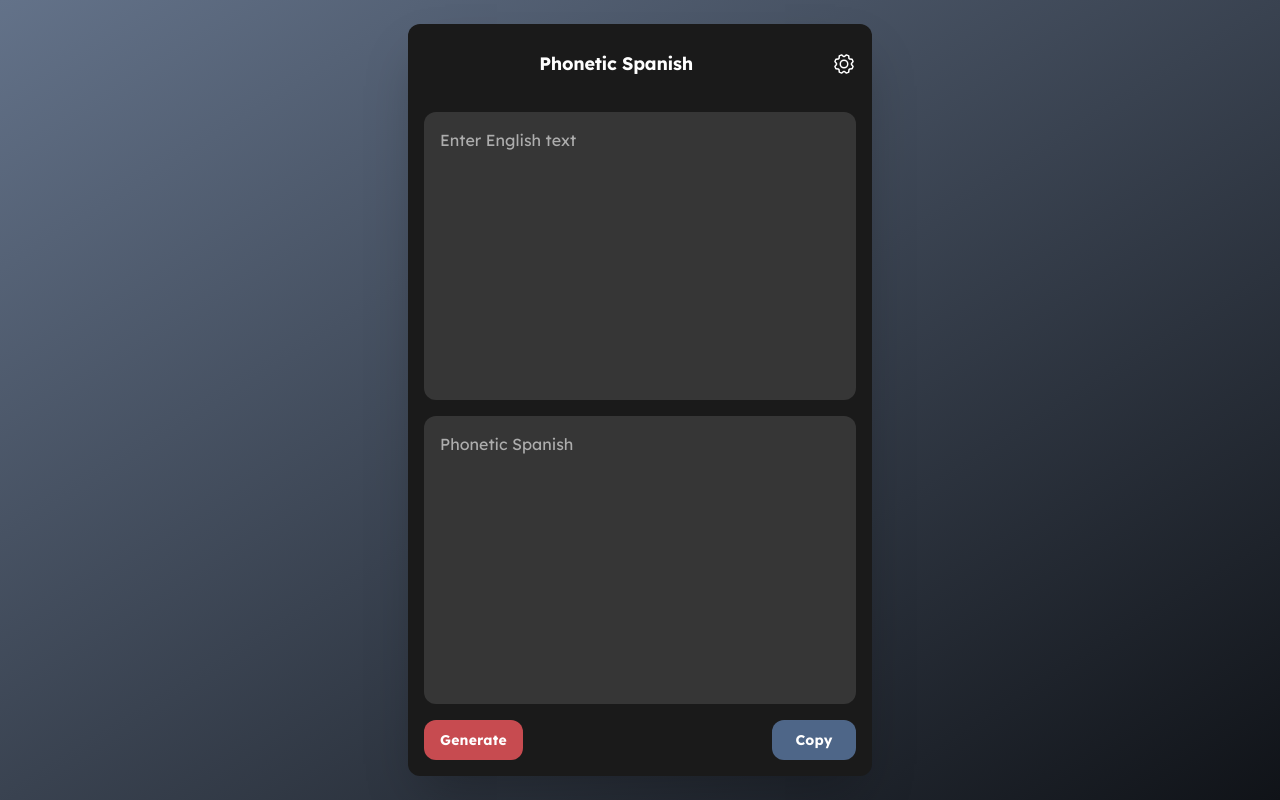
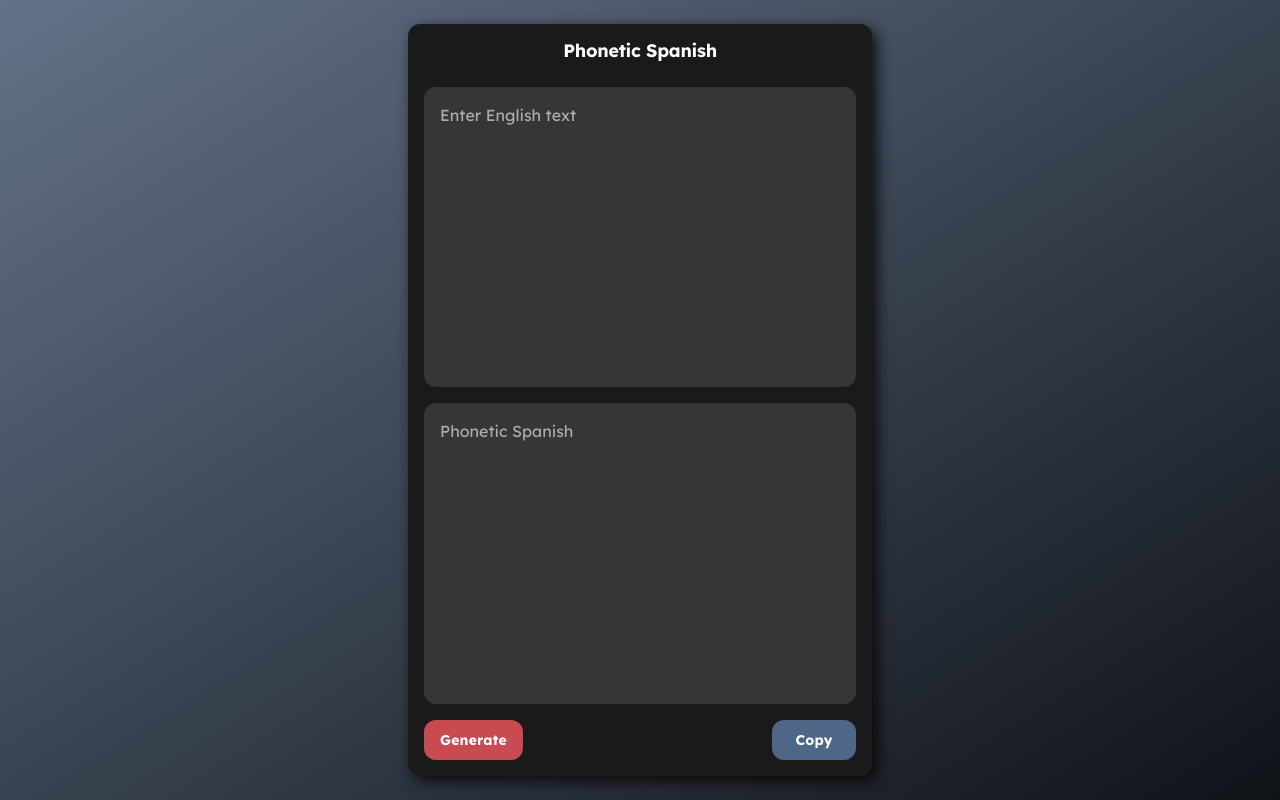
Before and after one commit to moises-at/phonetic-app, a Flask app: page / in a window 1280 px wide. Run offline with Flask 3, Linux system fonts and the light colour scheme; some libraries are stand-ins or nearby versions.

Commit message:
corregida la sombra y el titulo alineado, solo falta el scroll

```diff
--- a/templates/index.html
+++ b/templates/index.html
@@ -21,26 +21,15 @@
       style="font-family: Lexend, 'Noto Sans', sans-serif"
     >
       <div class="w-full max-w-lg mx-auto p-6 flex flex-col flex-grow gap-4">
-        <div class="bg-[#1a1a1a] rounded-xl shadow-2xl flex flex-col flex-grow">
-          <div class="flex items-center p-4 pb-2 justify-between">
+        <div
+          class="bg-[#1a1a1a] rounded-xl shadow-[5px_5px_15px_rgba(0,0,0,0.8)] flex flex-col flex-grow"
+        >
+          <div class="flex items-center p-4 pb-2">
             <h2
               class="text-white text-lg font-bold leading-tight tracking-[-0.015em] flex-1 text-center"
             >
               Phonetic Spanish
             </h2>
-            <div class="flex w-12 items-center justify-end">
-              <button
-                class="flex max-w-[480px] cursor-pointer items-center justify-center overflow-hidden rounded-xl h-12 bg-transparent text-white gap-2 text-base font-bold leading-normal tracking-[0.015em] min-w-0 p-0"
-              >
-                <div
-                  id="gearIconContainer"
-                  class="text-white"
-                  data-icon="Gear"
-                  data-size="24px"
-                  data-weight="regular"
-                ></div>
-              </button>
-            </div>
           </div>
 
           <div class="flex flex-col gap-4 p-4 flex-grow">
```
